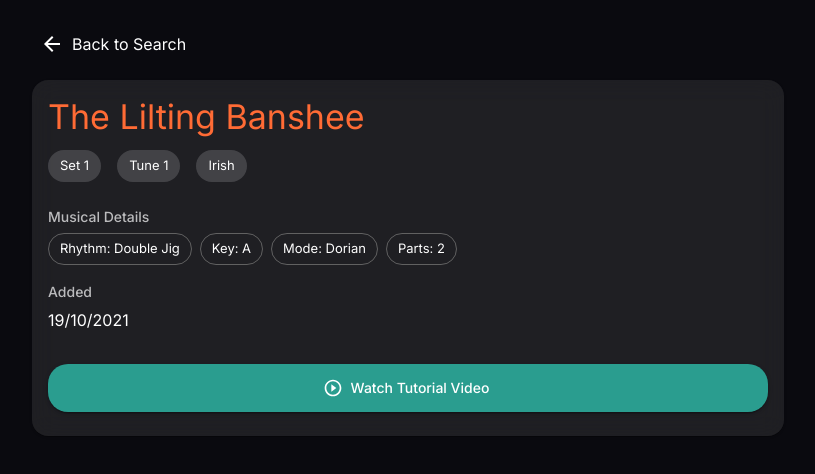
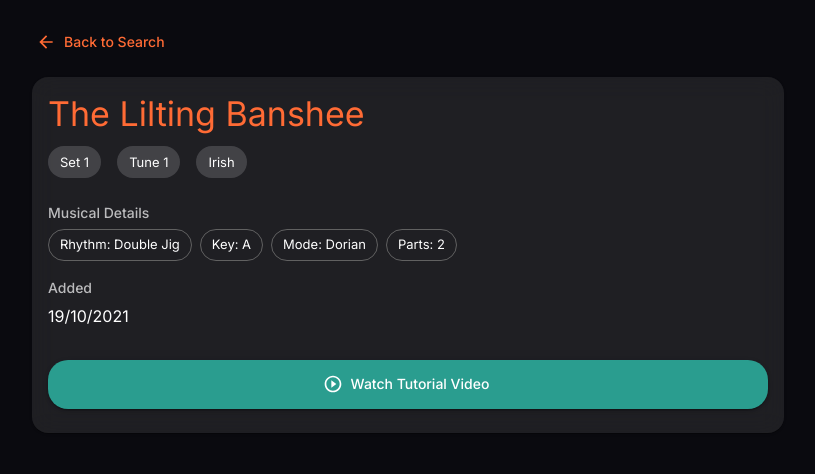
Before and after one commit to retex73/music-app, a React (Create React App) app: page /tune/1 in a window 1280 px wide. Shown: the top 474 px of the page, without its empty margins (232-1047 px from the left). Built offline with nearby package versions, Linux system fonts and the light colour scheme.

Commit message:
changed placeholder text for searchbar

```diff
--- a/src/components/SearchBar.jsx
+++ b/src/components/SearchBar.jsx
@@ -54,7 +54,7 @@ const SearchBar = ({ onSearch }) => {
             fontWeight: 400,
           },
         }}
-        placeholder="Searching is easier"
+        placeholder="Search for tunes"
         value={query}
         onChange={(e) => setQuery(e.target.value)}
         type="text"
--- a/src/pages/TuneDetailsPage.jsx
+++ b/src/pages/TuneDetailsPage.jsx
@@ -44,14 +44,14 @@ function TuneDetailsPage() {
 
   return (
     <Box sx={{ p: 3, maxWidth: "800px", mx: "auto" }}>
-      <IconButton
+      <Button
         onClick={() => navigate("/")}
+        startIcon={<ArrowBackIcon />}
         sx={{ mb: 2 }}
         aria-label="back to search"
       >
-        <ArrowBackIcon />
-        <Typography sx={{ ml: 1 }}>Back to Search</Typography>
-      </IconButton>
+        Back to Search
+      </Button>
 
       <Card>
         <CardContent>
```
